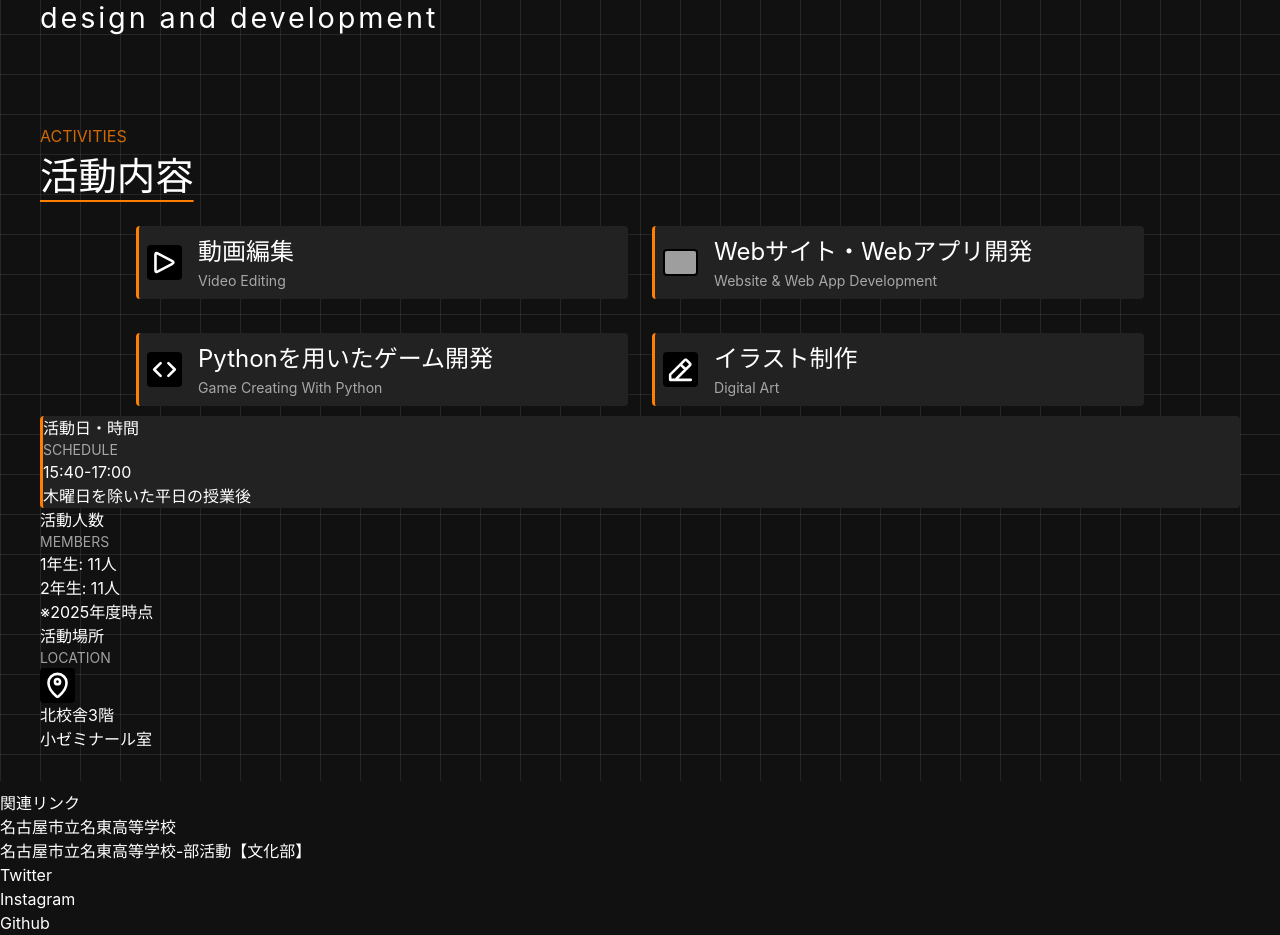
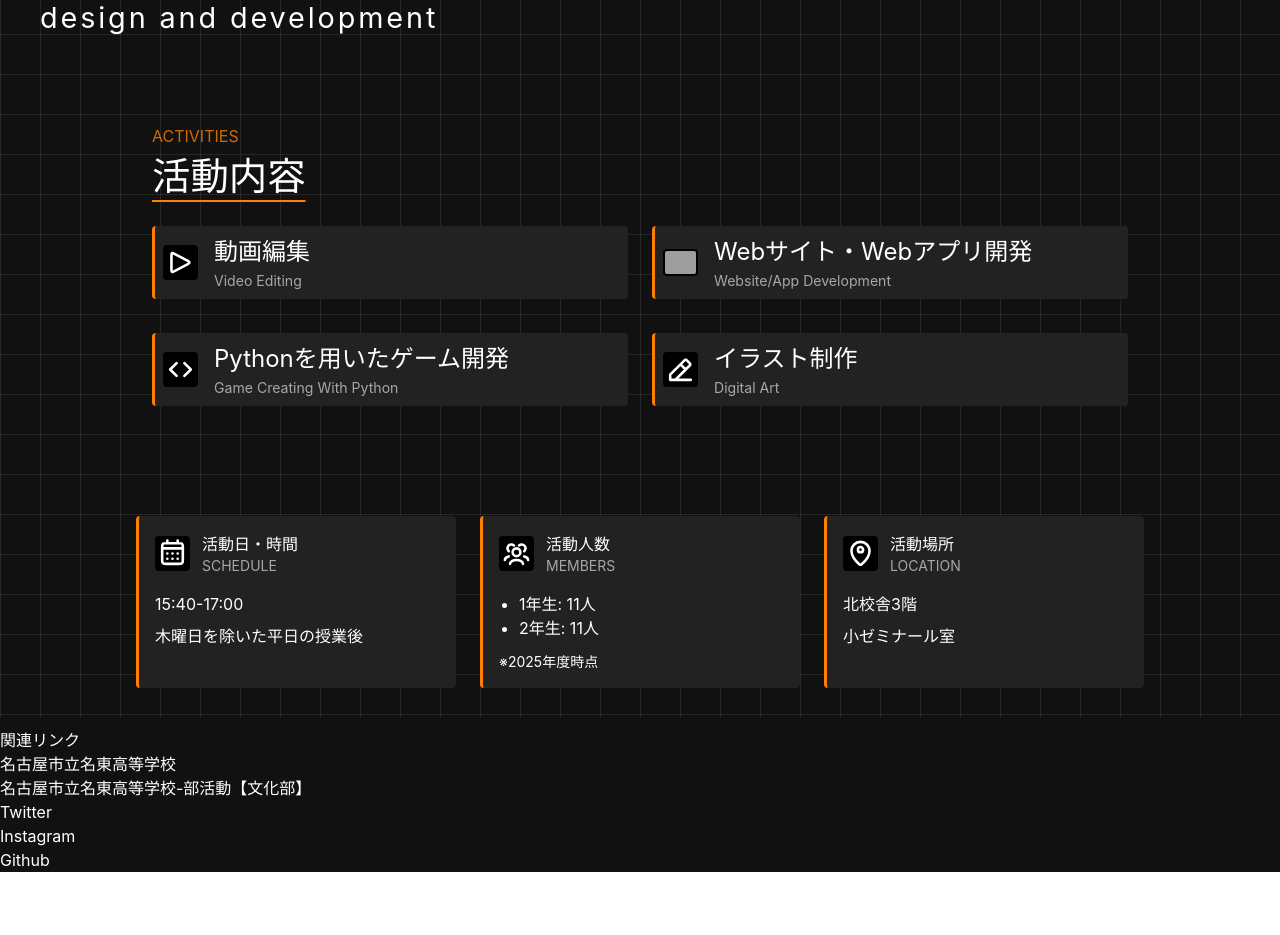
Before and after one commit to MeitoComputerClub/meitocc-homepage, a Next.js app: page / in a window 1280 px wide. Shown: the part 480-1415 px from the top of the page. After the commit the page ends 1352 px from the top, so only its background shows below. Built offline with nearby package versions, Linux system fonts and the light colour scheme; grey boxes are pictures that could not be loaded.

Commit message:
アイコン変更など

```diff
--- a/src/components/layout/Header.tsx
+++ b/src/components/layout/Header.tsx
@@ -31,7 +31,12 @@ export default function Header() {
           className="fixed right-5 top-5 z-30 block text-2xl md:hidden"
           onClick={() => setIsOpen(!isOpen)}
         >
-          ☰
+          <Image
+            src="/Hamburger_LG.svg"
+            alt="menuIcon"
+            width={40}
+            height={40}
+          />
         </button>
 
         {/* Overlay */}
--- a/src/pages/index.tsx
+++ b/src/pages/index.tsx
@@ -31,14 +31,14 @@ export default function Home() {
       </section>
 
       {/* Info Section */}
-      <section className="mt-35">
-        <div className="">
+      <section className="mt-35 mb-25">
+        <div className="max-w-5xl mx-auto px-2 md:px-6">
           <p className="opacity-80 text-[#ff8000]">ACTIVITIES</p>
           <h1 className="text-[clamp(1.5rem,3vw,2.5rem)] underline underline-offset-10 decoration-2 decoration-[#ff8000] mb-5">
             活動内容
           </h1>
-        </div>
-        <div className="max-w-5xl mx-auto px-2 grid grid-cols-1 md:grid-cols-2 gap-6">
+
+          <div className="grid grid-cols-1 md:grid-cols-2 gap-6">
             <div className="mb-2.5 p-2 bg-[#222] border-l-3 rounded border-l-[#ff8000] flex items-center gap-4">
               <Image
                 className="bg-black rounded p-0.5"
@@ -70,7 +70,7 @@ export default function Home() {
                   Webサイト・Webアプリ開発
                 </h2>
                 <p className="text-[clamp(0.77rem,3vw,0.88rem)] opacity-60">
-                Website & Web App Development
+                  Website/App Development
                 </p>
               </div>
             </div>
@@ -102,37 +102,61 @@ export default function Home() {
                 height={35}
               />
               <div className="flex-1 min-w-0">
-              <h2 className="text-[clamp(0.9rem,3vw,1.5rem)]">イラスト制作</h2>
+                <h2 className="text-[clamp(0.9rem,3vw,1.5rem)]">
+                  イラスト制作
+                </h2>
                 <p className="text-[clamp(0.77rem,3vw,0.88rem)] opacity-60">
                   Digital Art
                 </p>
               </div>
             </div>
           </div>
+        </div>
+      </section>
 
-        <div className="bg-[#222] border-l-3 rounded border-l-[#ff8000] flex items-center">
+      <section className="max-w-5xl mx-auto px-2 grid md:grid-cols-3 gap-6">
+        <div className="bg-[#222] border-l-3 rounded border-l-[#ff8000] p-4 flex flex-col gap-2">
           {/* 時間>人数>場所 */}
-          <div className="">
+          <div className="flex items-center gap-3 mb-2">
+            <Image
+              className="bg-black rounded p-0.5"
+              src="/Calendar_Days.svg"
+              alt="Calendar"
+              width={35}
+              height={35}
+            />
+            <div>
               <h2 className="">活動日・時間</h2>
               <p className="text-sm opacity-60">SCHEDULE</p>
+            </div>
+          </div>
           <p className="">15:40-17:00</p>
           <p className="">木曜日を除いた平日の授業後</p>
         </div>
-        </div>
 
-        <div className="">
+        <div className="bg-[#222] border-l-3 rounded border-l-[#ff8000] p-4 flex flex-col gap-2">
+          <div className="flex items-center gap-3 mb-2">
+            <Image
+              className="bg-black rounded p-0.5"
+              src="/Users_Group.svg"
+              alt="Members"
+              width={35}
+              height={35}
+            />
+            <div>
               <h2 className="">活動人数</h2>
               <p className="text-sm opacity-60">MEMBERS</p>
-          <ul className="">
+            </div>
+          </div>
+          <ul className="list-disc pl-5">
             <li className="">1年生: 11人</li>
             <li className="">2年生: 11人</li>
           </ul>
-          <p className="">※2025年度時点</p>
+          <p className="text-sm mt-1">※2025年度時点</p>
         </div>
 
-        <div className="">
-          <h2 className="">活動場所</h2>
-          <p className="text-sm opacity-60">LOCATION</p>
+        <div className="bg-[#222] border-l-3 rounded border-l-[#ff8000] p-4 flex flex-col gap-2">
+          <div className="flex items-center gap-3 mb-2">
             <Image
               className="bg-black rounded p-0.5"
               src="/Map_pin.svg"
@@ -140,6 +164,11 @@ export default function Home() {
               width={35}
               height={35}
             />
+            <div>
+              <h2 className="">活動場所</h2>
+              <p className="text-sm opacity-60">LOCATION</p>
+            </div>
+          </div>
           <p className="">北校舎3階</p>
           <p className="">小ゼミナール室</p>
         </div>
@@ -148,5 +177,6 @@ export default function Home() {
   );
 }
 
-// メモ　活動内容をカードの左端にそろえる、フッターに使うURLを貼る
+// メモ　フッターに使うURLを貼る
+//メモ 4.30 md時のハンバーガーメニューアイコンを持ってくる、section3の3つのカードのレイアウト
 //question書く内容: 男女構成、活動場所、時間、兼部、
```
Also changed, not shown: public/Hamburger_LG.svg (added). Lines whose indentation alone changed are shown as unchanged.
